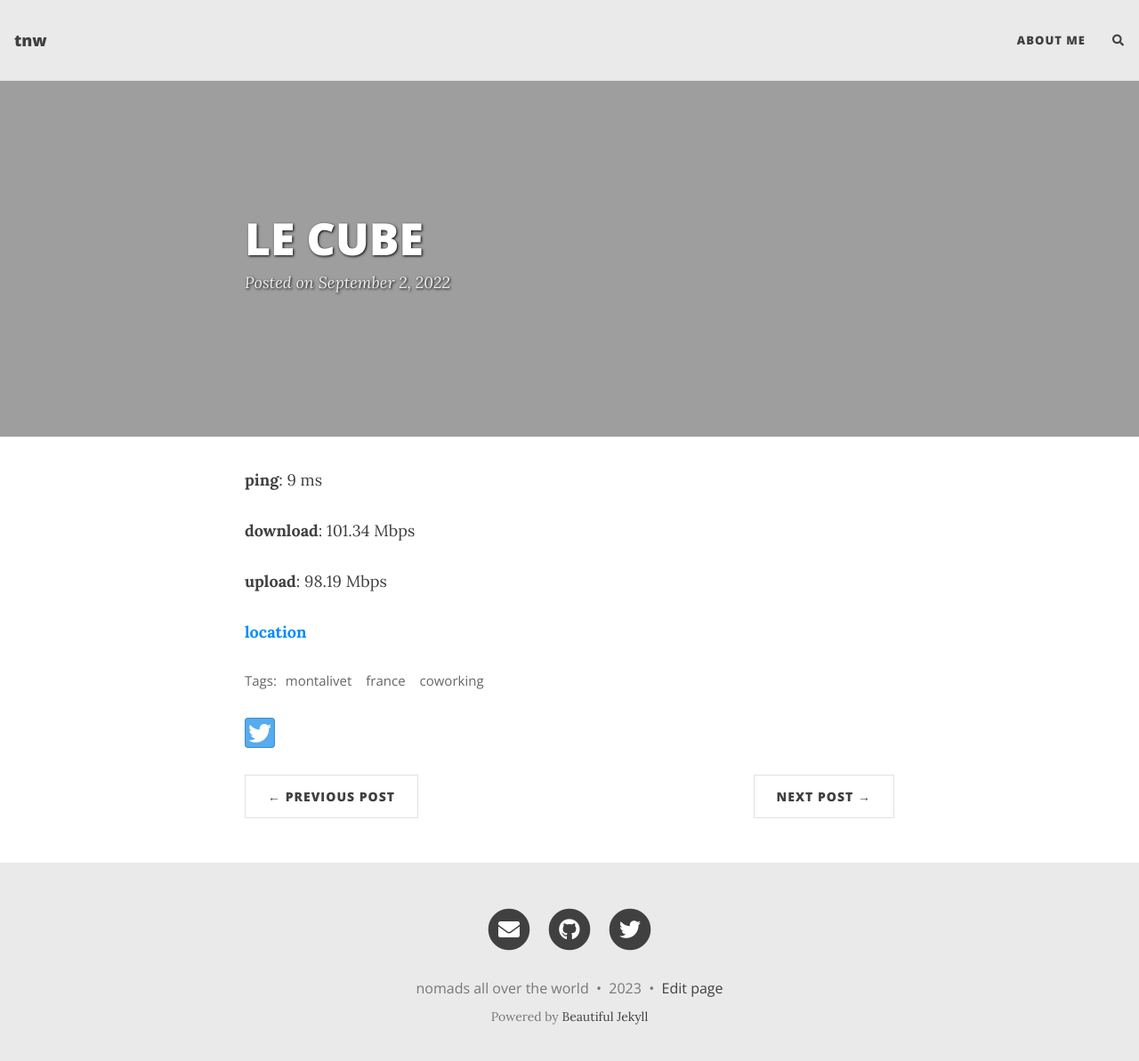
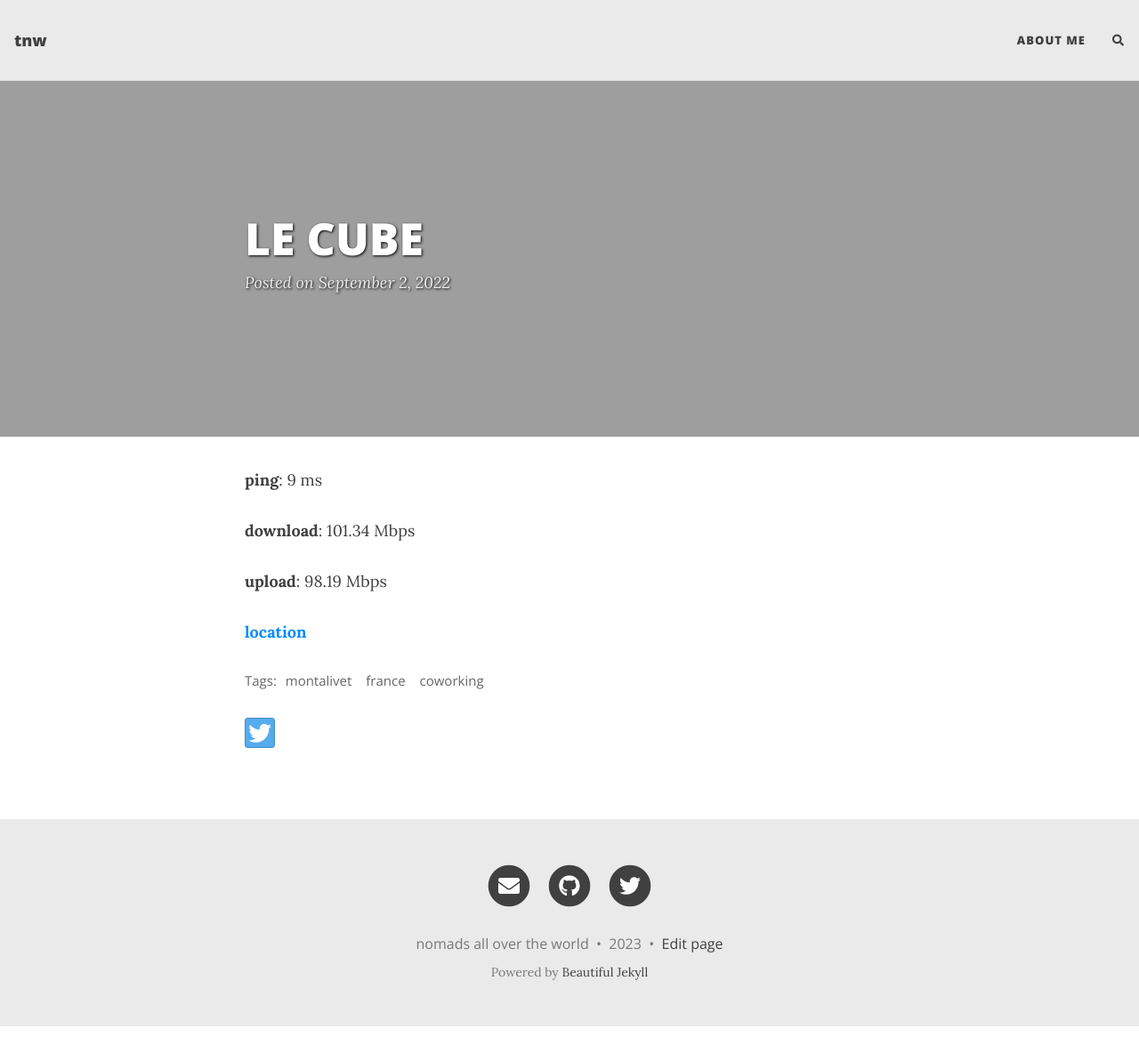
Before and after one commit to thenomadwork/thenomadwork.github.io, a Jekyll site: the page built from _posts/2022-09-02-uga-uga.md, in a window 1280 px wide and 1204 px high. Shown: the top 1193 px of the window at 89% size. Built offline with Jekyll 4.4.1, drawn with Linux system fonts in a browser that asks for light colours; nearby versions of some CDN libraries; comment, search, counter and statistics services are not loaded.

Commit message:
adjust to new post format

```diff
--- a/_includes/search.html
+++ b/_includes/search.html
@@ -12,6 +12,7 @@
       {% for post in site.posts %} \
         { \
           "title"    : "{% if post.title != "" %}{{ post.title | strip_html | escape }}{% else %}{{ post.excerpt | strip_html | escape | strip }}{%endif%}", \
+          "location" : "{{ post.city }}{{ post.country }}{{ post.continent }}", \
           "category" : "{{ post.tags | join: \', \' }}", \
           "url"      : "{{ site.baseurl }}{{ post.url }}", \
           "date"     : "{{ post.date | date: "%B %e, %Y" | default: "January 1, 1970" }}" \
--- a/_layouts/home.html
+++ b/_layouts/home.html
@@ -22,7 +22,7 @@
 
     {% for post in posts %}
       <a href="{{ post.url | absolute_url }}">
-        <div class="flex-item {% for tag in post.tags %}tag-color-{{ tag }} {% endfor %}">
+        <div class="flex-item tag-color-{{ post.location_type }}">
           {{ post.title | strip_html }}
         </div>
       </a>
--- a/_layouts/post.html
+++ b/_layouts/post.html
@@ -43,6 +43,19 @@
         {{ content }}
       </article>
 
+      {% if page.location_embed %}
+      <h3> location </h3>
+        {{ page.location_embed }}
+      {% endif %}
+
+
+
+      {% if page.speed_embed %}
+      <h3> internet speed </h3>
+        {{ page.speed_embed }}
+      {% endif %}
+
+
       {% if page.tags.size > 0 %}
         <div class="blog-tags">
           <span>Tags:</span>
@@ -51,6 +64,7 @@
           {% endfor %}
         </div>
       {% endif %}
+
 
       {% if page.after-content %}
         <div class="after-content">
@@ -64,19 +78,6 @@
         {% include social-share.html %}
       {% endif %}
 
-      <ul class="pagination blog-pager">
-        {% if page.previous.url %}
-        <li class="page-item previous">
-          <a class="page-link" href="{{ page.previous.url | relative_url }}" data-toggle="tooltip" data-placement="top" title="{{page.previous.title | strip_html | xml_escape}}">&larr; Previous Post</a>
-        </li>
-        {% endif %}
-        {% if page.next.url %}
-        <li class="page-item next">
-          <a class="page-link" href="{{ page.next.url | relative_url }}" data-toggle="tooltip" data-placement="top" title="{{page.next.title | strip_html | xml_escape}}">Next Post &rarr;</a>
-        </li>
-        {% endif %}
-      </ul>
-      {% include comments.html %}
     </div>
   </div>
 </div>
--- a/index.html
+++ b/index.html
@@ -3,7 +3,7 @@
 title: welcome to the nomad work
 subtitle: >
     What is your favorite spot to work remotely from? Share it with us! <br>
-    The following are some ideas where to get work from outside the (home) office. <br>
+    The following are some ideas where to work from outside the (home) office. <br>
     <br>
     Here is a list of <strong style="color: #00bfaf; font-weight: 700;">short-term rentals</strong>,
     <strong style="color: #e0e300; font-weight: 700;">coliving spaces</strong>,
```
